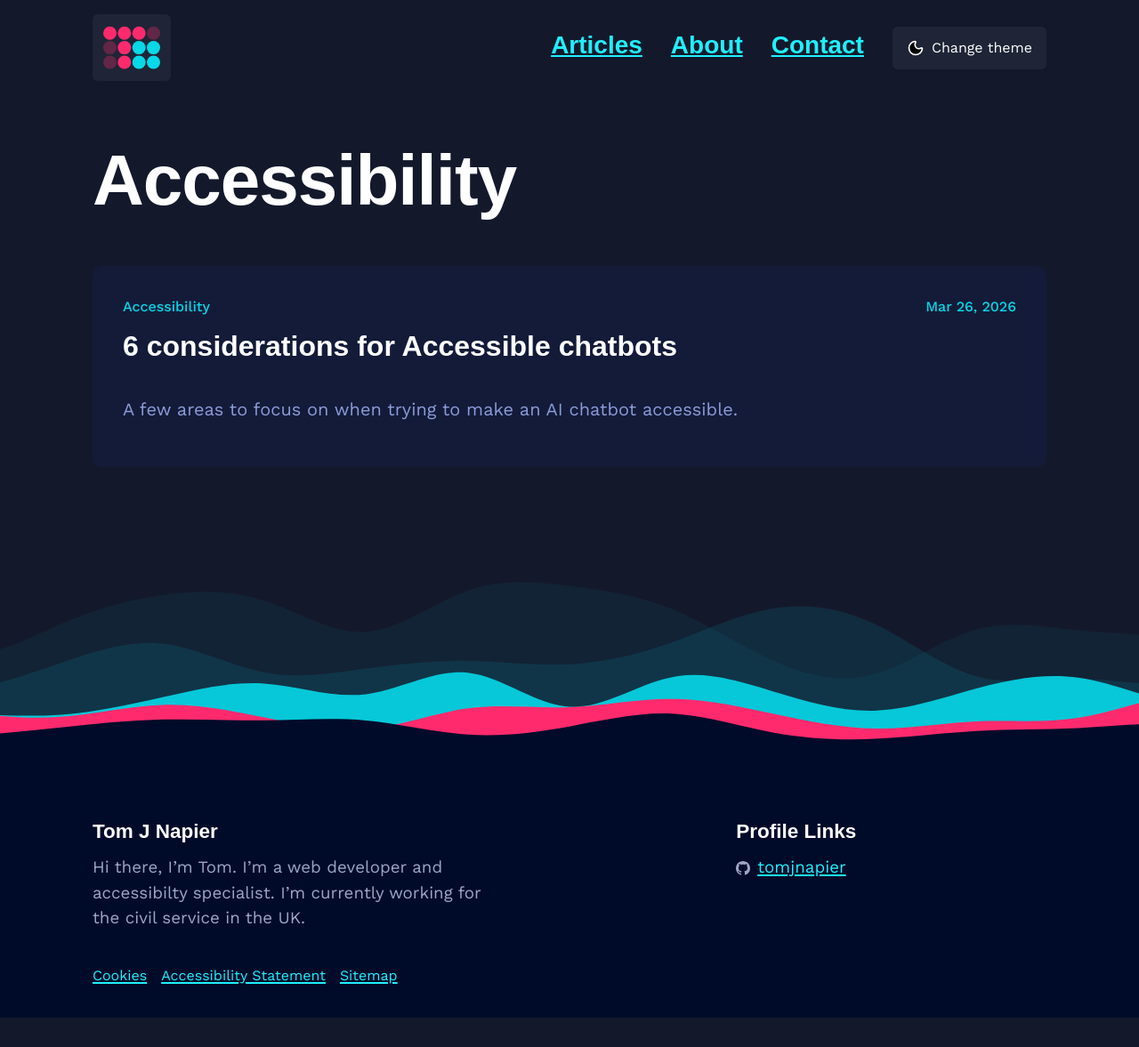
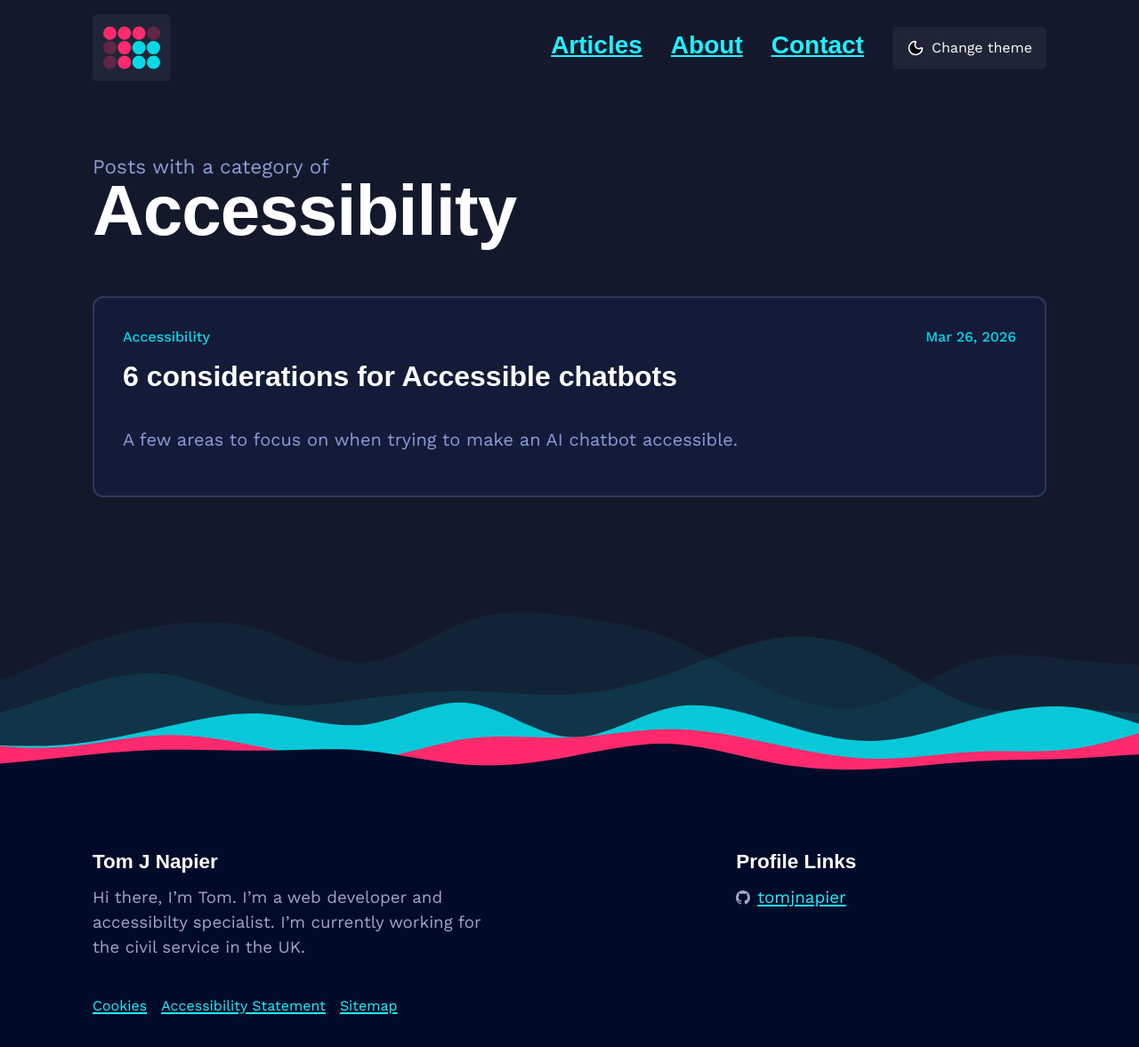
Before and after one commit to tomjnapier/tomjnapier.github.io, a Jekyll site: the page built from _category/accessibility.md, in a window 1280 px wide. Shown: the whole page at 89% size. Built offline with Jekyll 4.4.1, drawn with Linux system fonts in a browser that asks for light colours; some web fonts are replaced; before the commit the page ends 1144 px from its top, so only the background shows below that.

Commit message:
fix: adjust colour and text on category pages

```diff
--- a/_layouts/blog.html
+++ b/_layouts/blog.html
@@ -2,7 +2,7 @@
 layout: default
 ---
 
-<div class="blog page">
+<div class="page page--blog">
   {%- if page.title -%}
   <div class="page__header">
     <h1 class="page__title">{{ page.title }}</h1>
--- a/_layouts/categories.html
+++ b/_layouts/categories.html
@@ -3,7 +3,8 @@ layout: default
 ---
 <div class="blog page">
     {%- if page.title -%}
-    <div class="page__header">
+    <div class="page__header page__header--group">
+      <span class="page__caption">Posts with a category of</span>
       <h1 class="page__title">{{ page.title }}</h1>
     </div>
     {%- endif -%}
--- a/_sass/components/_page.scss
+++ b/_sass/components/_page.scss
@@ -17,8 +17,16 @@
     flex: 1;
 }
 
+.page--blog .page__content {
+    color: var(--text-color-light);
+}
+
 .page__header {
     margin-top: 4rem;
+}
+
+.page__caption {
+    color: var(--text-color-light);
 }
 
 .page__title {
@@ -74,4 +82,10 @@
         margin-top: 4rem;
         margin-bottom: 4rem;
     }
+
+    .page__header--group {
+        .page__title {
+            margin-top: 0;
+        }
+    }
 }
--- a/_sass/components/_post--card.scss
+++ b/_sass/components/_post--card.scss
@@ -27,6 +27,9 @@
         left: 0;
         bottom: 0;
         display: block;
+
+        border-radius: var(--radius--large);
+        outline: 0.125rem solid var(--border);
     }
 
     .post__link:focus {
@@ -34,7 +37,6 @@
     }
 
     .post__link:focus:before {
-        border-radius: var(--radius--large);
         outline: 0.25rem solid var(--focus-color);
     }
 
--- a/_sass/styles.scss
+++ b/_sass/styles.scss
@@ -45,7 +45,7 @@ html.theme--dark {
   --accent-one-on-color: #091833;
   --accent-two-on-color: #091833;
   --background:          hsl(225, 39%, 12%);
-  --border:              #1d2230;
+  --border:              hsl(225, 33%, 27%);
   --background--light:   hsl(228, 50%, 15%);
   --background--dark:    hsl(224, 100%, 8%);
   --background--dark-on-color: hsl(228, 28%, 70%);
@@ -67,18 +67,19 @@ html.theme--light {
   --accent-three:        #b84000;
   --accent-one-on-color: #091833;
   --accent-two-on-color: #091833;
-  --background:          hsl(30,95%,98%);
-  --border:              hsl(228, 11%, 93%);
+  --background:          hsl(30, 95%, 98%);
+  --border:              hsl(30, 15%, 90%);
   --background--light:   hsl(30,40%,94%);
   --background--dark:    hsl(224, 100%, 8%);
   --background--dark-on-color: hsl(228, 28%, 70%);
   --link-color:          hsl(251, 100%, 60%);
   --footer-link-color:   hsl(184, 100%, 56%);
   --text-color:          hsl(228, 100%, 2%);
+  --text-color-light:    hsl(228, 35%, 45%);
   --text-color-grey:     hsl(228, 20%, 40%);
   --text-color-dark-grey:hsl(251, 22%, 35%);
   --focus-color:         hsl(251, 100%, 60%);
-  --focus-on-color:        var(--background);
+  --focus-on-color:       var(--background);
 }
 
 .accent-one--fill {
```
